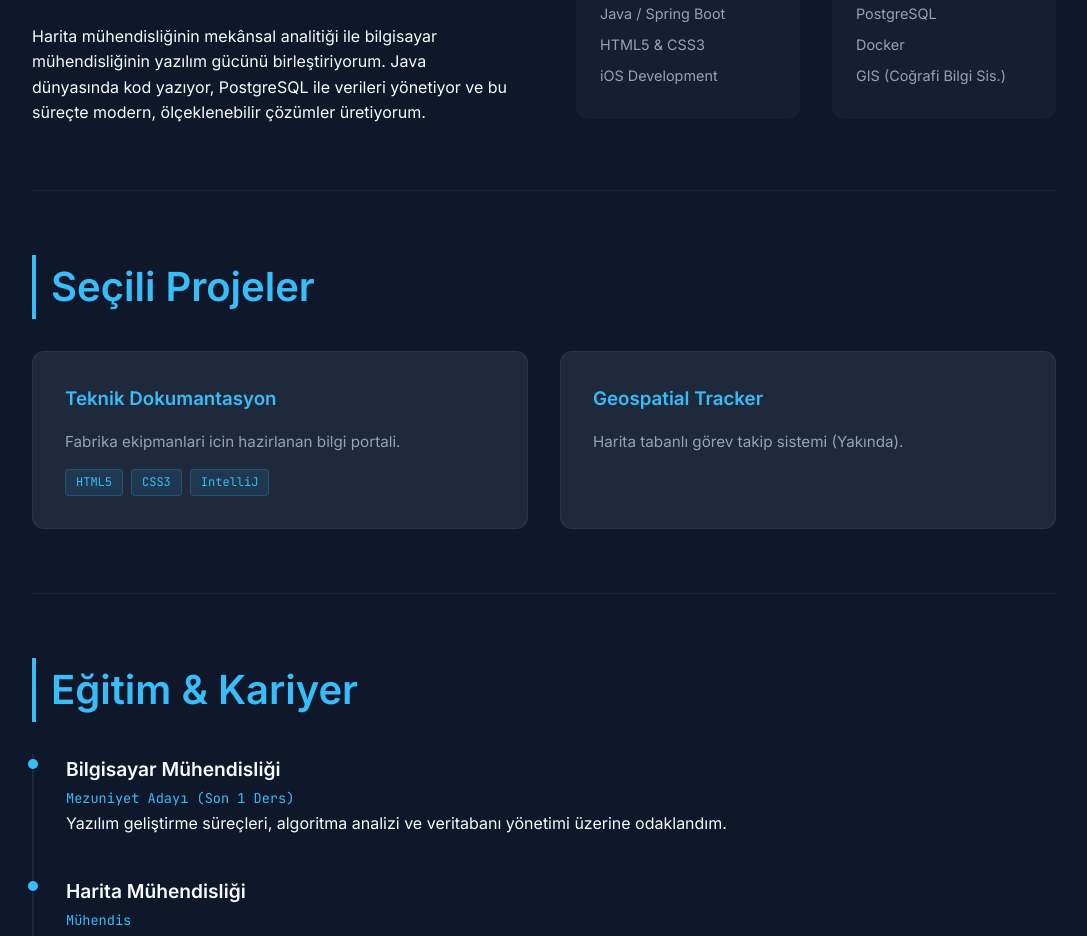
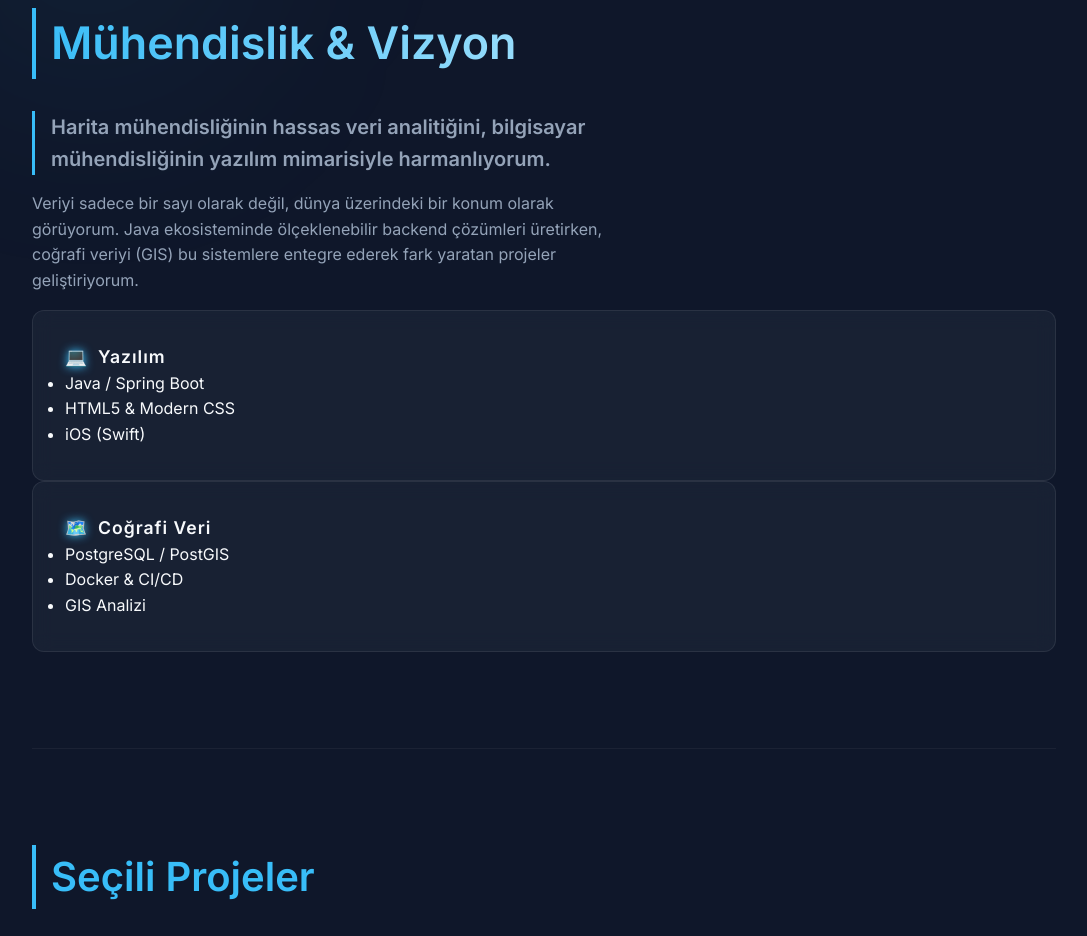
Before and after one commit to ersincrt/mecerit-portfolio, a website built with webpack: page index.html in a window 1280 px wide. Shown: the part 700-1636 px from the top of the page, without its empty margins (96-1183 px from the left). Built offline with nearby package versions, Linux system fonts and the light colour scheme.

Commit message:
Anasayfada değişiklikler yapıldı.

```diff
--- a/css/style.css
+++ b/css/style.css
@@ -3,17 +3,18 @@
 
 :root {
   --bg-color: #0f172a;
-  --card-bg: #1e293b;
+  --card-bg: rgba(30, 41, 59, 0.6); /* Cam efekti için yarı saydam */
   --accent-color: #38bdf8;
   --text-primary: #f8fafc;
   --text-secondary: #94a3b8;
 }
 
-/* --- 2. GENERAL RESET --- */
+/* --- 2. GENERAL RESET & EFFECTS --- */
 * {
   margin: 0;
   padding: 0;
   box-sizing: border-box;
+  scroll-behavior: smooth;
 }
 
 body {
@@ -22,6 +23,30 @@ body {
   font-family: 'Inter', sans-serif;
   line-height: 1.6;
   padding: 0 10%;
+  overflow-x: hidden; /* Taşmaları önler */
+}
+
+/* Arka Plan Parıltıları */
+body::before, body::after {
+  content: "";
+  position: fixed;
+  width: 500px;
+  height: 500px;
+  border-radius: 50%;
+  z-index: -1;
+  filter: blur(100px);
+}
+
+body::before {
+  top: -10%;
+  right: -5%;
+  background: radial-gradient(circle, rgba(56, 189, 248, 0.12) 0%, transparent 70%);
+}
+
+body::after {
+  bottom: -10%;
+  left: -5%;
+  background: radial-gradient(circle, rgba(56, 189, 248, 0.08) 0%, transparent 70%);
 }
 
 /* --- 3. NAVIGATION --- */
@@ -40,24 +65,14 @@ nav {
 
 .logo span { color: var(--accent-color); }
 
-nav ul {
-  display: flex;
-  list-style: none;
-  gap: 2rem;
-}
-
-nav a {
-  text-decoration: none;
-  color: var(--text-secondary);
-  transition: 0.3s;
-}
-
+nav ul { display: flex; list-style: none; gap: 2rem; }
+nav a { text-decoration: none; color: var(--text-secondary); transition: 0.3s; }
 nav a:hover { color: var(--accent-color); }
 
-/* --- 4. HEADER / HERO --- */
+/* --- 4. HEADER / HERO & TYPEWRITER --- */
 header {
   text-align: center;
-  padding: 5rem 0;
+  padding: 8rem 0;
 }
 
 header h1 {
@@ -68,29 +83,17 @@ header h1 {
 
 .highlight { color: var(--accent-color); font-weight: 700; }
 
-header p {
-  color: var(--text-secondary);
-  font-size: 1.2rem;
-  margin-bottom: 2rem;
+#typewriter::after {
+  content: '|';
+  animation: blink 0.7s infinite;
 }
-
-.status-badge {
-  display: inline-block;
-  padding: 6px 12px;
-  background: rgba(56, 189, 248, 0.1);
-  border: 1px solid var(--accent-color);
-  border-radius: 50px;
-  font-size: 0.8rem;
-  font-family: 'JetBrains Mono', monospace;
-  margin-bottom: 1rem;
-  color: var(--accent-color);
-}
+@keyframes blink { 50% { opacity: 0; } }
 
 /* --- 5. SOCIAL BUTTONS --- */
 .social-links {
   display: flex;
   justify-content: center;
-  gap: 1.2rem; /* Butonlar arası boşluğu biraz açtık */
+  gap: 1.2rem;
   margin-top: 2rem;
   flex-wrap: wrap;
 }
@@ -106,13 +109,6 @@ header p {
   display: inline-block;
 }
 
-.btn-social:hover {
-  background: rgba(56, 189, 248, 0.2);
-  transform: translateY(-3px);
-  box-shadow: 0 5px 15px rgba(56, 189, 248, 0.2);
-  color: #fff;
-}
-
 .highlight-btn {
   background: var(--accent-color);
   color: var(--bg-color);
@@ -120,14 +116,27 @@ header p {
 }
 
 .highlight-btn:hover {
-  background: #7dd3fc; /* Daha açık mavi parlama */
-  color: var(--bg-color);
+  background: #7dd3fc;
   transform: translateY(-3px);
   box-shadow: 0 5px 15px rgba(56, 189, 248, 0.4);
 }
 
-/* --- 6. SECTIONS GENERAL --- */
-section { padding: 4rem 0; border-top: 1px solid rgba(255, 255, 255, 0.05); }
+/* --- 6. SECTIONS & REVEAL ANIMATION --- */
+section {
+  padding: 6rem 0;
+  border-top: 1px solid rgba(255, 255, 255, 0.05);
+}
+
+.reveal {
+  opacity: 0;
+  transform: translateY(30px);
+  transition: all 0.8s ease-out;
+}
+
+.reveal.active {
+  opacity: 1;
+  transform: translateY(0);
+}
 
 section h2 {
   border-left: 4px solid var(--accent-color);
@@ -137,33 +146,23 @@ section h2 {
   color: var(--accent-color);
 }
 
-/* --- 7. CARDS & PROJECTS --- */
-.grid {
-  display: grid;
-  grid-template-columns: repeat(auto-fit, minmax(300px, 1fr));
-  gap: 2rem;
-  margin-top: 2rem;
-}
-
-.card {
+/* --- 7. CARDS (GLASSMORPHISM) --- */
+.card, .skill-category {
   background: var(--card-bg);
+  backdrop-filter: blur(10px); /* Buzlu cam etkisi */
+  -webkit-backdrop-filter: blur(10px);
   padding: 2rem;
   border-radius: 12px;
-  border: 1px solid rgba(255, 255, 255, 0.05);
+  border: 1px solid rgba(255, 255, 255, 0.08);
   transition: all 0.3s;
 }
 
 .card:hover {
   transform: translateY(-8px);
-  outline: 1px solid var(--accent-color);
-  box-shadow: 0 0 25px rgba(56, 189, 248, 0.2);
+  border-color: var(--accent-color);
+  box-shadow: 0 15px 35px rgba(56, 189, 248, 0.15);
   background: rgba(30, 41, 59, 0.8);
 }
-
-.card h3 { margin-bottom: 1rem; color: var(--accent-color); }
-.card p { color: var(--text-secondary); font-size: 0.95rem; }
-
-.card-tags { display: flex; flex-wrap: wrap; gap: 8px; margin-top: 15px; }
 
 .tag {
   font-size: 0.75rem;
@@ -175,33 +174,9 @@ section h2 {
   border: 1px solid rgba(56, 189, 248, 0.2);
 }
 
-/* --- 8. ABOUT & SKILLS --- */
-.about-container { display: flex; flex-wrap: wrap; gap: 4rem; align-items: flex-start; }
-.about-text { flex: 1; min-width: 300px; }
-.skills-wrapper { flex: 1; display: flex; gap: 2rem; min-width: 300px; }
-
-.skill-category {
-  background: rgba(255, 255, 255, 0.03);
-  padding: 1.5rem;
-  border-radius: 12px;
-  flex: 1;
-}
-
-.skill-category h4 {
-  color: var(--accent-color);
-  margin-bottom: 1rem;
-  font-family: 'JetBrains Mono', monospace;
-  border-bottom: 1px solid rgba(56, 189, 248, 0.2);
-  padding-bottom: 0.5rem;
-}
-
-.skill-category ul { list-style: none; }
-.skill-category li { margin-bottom: 0.5rem; color: var(--text-secondary); font-size: 0.9rem; }
-
-/* --- 9. TIMELINE --- */
+/* --- 8. TIMELINE --- */
 .timeline { margin-top: 2rem; border-left: 2px solid var(--card-bg); padding-left: 2rem; }
 .timeline-item { margin-bottom: 2.5rem; position: relative; }
-
 .timeline-item::before {
   content: '';
   position: absolute;
@@ -213,10 +188,7 @@ section h2 {
   border-radius: 50%;
 }
 
-.timeline-item h3 { font-size: 1.2rem; color: var(--text-primary); }
-.timeline-item span { font-size: 0.85rem; color: var(--accent-color); font-family: 'JetBrains Mono', monospace; }
-
-/* --- 10. FOOTER & MOBILE --- */
+/* --- 9. FOOTER --- */
 footer {
   text-align: center;
   padding: 4rem 0;
@@ -229,5 +201,43 @@ footer {
 @media (max-width: 768px) {
   body { padding: 0 5%; }
   header h1 { font-size: 2.5rem; }
-  nav ul { display: none; } /* Mobil menü için basit çözüm */
+  nav ul { display: none; }
 }
+
+/* Hakkımda Metin Stilleri */
+.about-text h2 {
+  font-size: 2.8rem;
+  background: linear-gradient(90deg, var(--accent-color), #fff);
+  -webkit-background-clip: text;
+  -webkit-text-fill-color: transparent;
+  margin-bottom: 2rem;
+}
+
+.lead-text {
+  font-size: 1.25rem;
+  font-weight: 600;
+  color: var(--text-primary);
+  margin-bottom: 1.5rem;
+  border-left: 3px solid var(--accent-color);
+  padding-left: 1rem;
+}
+
+.about-text p {
+  color: var(--text-secondary);
+  max-width: 600px;
+  margin-bottom: 1rem;
+}
+
+/* Yetenek Kartlarına İkon Dokunuşu */
+.icon {
+  font-style: normal;
+  margin-right: 10px;
+  filter: drop-shadow(0 0 5px var(--accent-color));
+}
+
+.skill-category h4 {
+  display: flex;
+  align-items: center;
+  font-size: 1.1rem;
+  letter-spacing: 1px;
+}
--- a/index.html
+++ b/index.html
@@ -19,8 +19,10 @@
 <header>
   <div class="status-badge">Aday Mühendis & Teknoloji Tutkunu</div>
   <h1>Merhaba, ben <span class="highlight">Ersin</span></h1>
-  <p>Bilgisayar ve Harita Mühendisliği disiplinlerini yazılımın gücüyle birleştiriyorum.
-    Şu an Java ekosisteminde derinleşiyor ve mekânsal veri sistemleri üzerine projeler geliştiriyorum.</p>
+  <p style="font-size: 1.5rem; color: var(--text-secondary); min-height: 2.2rem;">
+    Ben bir <span id="typewriter" class="highlight"></span>
+  </p>
+
   <div class="social-links">
     <a href="https://www.linkedin.com/in/mehmet-ersin-cerit/" target="_blank" class="btn-social highlight-btn">LinkedIn</a>
     <a href="https://github.com/ersincrt" target="_blank" class="btn-social highlight-btn">GitHub</a>
@@ -28,39 +30,40 @@
   </div>
 </header>
 
-<section id="hakkimda">
+<section id="hakkimda" class="reveal">
   <div class="about-container">
     <div class="about-text">
-      <h2>İki Disiplin, Tek Odak</h2>
-      <p>Harita mühendisliğinin mekânsal analitiği ile bilgisayar mühendisliğinin yazılım gücünü birleştiriyorum. Java dünyasında kod yazıyor, PostgreSQL ile verileri yönetiyor ve bu süreçte modern, ölçeklenebilir çözümler üretiyorum.</p>
+      <h2>Mühendislik & Vizyon</h2>
+      <p class="lead-text">Harita mühendisliğinin hassas veri analitiğini, bilgisayar mühendisliğinin yazılım mimarisiyle harmanlıyorum.</p>
+      <p>Veriyi sadece bir sayı olarak değil, dünya üzerindeki bir konum olarak görüyorum. Java ekosisteminde ölçeklenebilir backend çözümleri üretirken, coğrafi veriyi (GIS) bu sistemlere entegre ederek fark yaratan projeler geliştiriyorum.</p>
     </div>
     <div class="skills-wrapper">
       <div class="skill-category">
-        <h4>Yazılım</h4>
+        <h4><i class="icon">💻</i> Yazılım</h4>
         <ul>
           <li>Java / Spring Boot</li>
-          <li>HTML5 & CSS3</li>
-          <li>iOS Development</li>
+          <li>HTML5 & Modern CSS</li>
+          <li>iOS (Swift)</li>
         </ul>
       </div>
       <div class="skill-category">
-        <h4>Veri & Sistem</h4>
+        <h4><i class="icon">🗺️</i> Coğrafi Veri</h4>
         <ul>
-          <li>PostgreSQL</li>
-          <li>Docker</li>
-          <li>GIS (Coğrafi Bilgi Sis.)</li>
+          <li>PostgreSQL / PostGIS</li>
+          <li>Docker & CI/CD</li>
+          <li>GIS Analizi</li>
         </ul>
       </div>
     </div>
   </div>
 </section>
 
-<section id="projeler">
+<section id="projeler" class="reveal">
   <h2>Seçili Projeler</h2>
   <div class="grid">
     <div class="card">
-      <h3>Teknik Dokumantasyon</h3>
-      <p>Fabrika ekipmanlari icin hazirlanan bilgi portali.</p>
+      <h3>Teknik Dokümantasyon</h3>
+      <p>Fabrika ekipmanları için hazırlanan bilgi portalı.</p>
       <div class="card-tags">
         <span class="tag">HTML5</span>
         <span class="tag">CSS3</span>
@@ -70,11 +73,15 @@
     <div class="card">
       <h3>Geospatial Tracker</h3>
       <p>Harita tabanlı görev takip sistemi (Yakında).</p>
+      <div class="card-tags">
+        <span class="tag">Java</span>
+        <span class="tag">GIS</span>
+      </div>
     </div>
   </div>
 </section>
 
-<section id="egitim">
+<section id="egitim" class="reveal">
   <h2>Eğitim & Kariyer</h2>
   <div class="timeline">
     <div class="timeline-item">
@@ -90,12 +97,12 @@
   </div>
 </section>
 
-<section id="iletişim">
+<section id="iletişim" class="reveal">
   <h2>İletişim</h2>
   <p>Şu an yeni fırsatlara ve staj imkanlarına açığım. Benimle LinkedIn üzerinden veya mail yoluyla iletişime geçebilirsiniz.</p>
   <div class="social-links" style="justify-content: flex-start; margin-top: 2rem;">
-    <a href="mailto:mecerit42@gmail.com">mecerit42@gmail.com</a>
-    <a href="https://www.linkedin.com/in/mehmet-ersin-cerit/" target="_blank">LinkedIn'de Bağlan</a>
+    <a href="mailto:mecerit42@gmail.com" class="btn-social highlight-btn">mecerit42@gmail.com</a>
+    <a href="https://www.linkedin.com/in/mehmet-ersin-cerit/" target="_blank" class="btn-social highlight-btn">LinkedIn'de Bağlan</a>
   </div>
 </section>
 
@@ -103,5 +110,39 @@
   <p>&copy; 2026 mecerit.com | Built with Caffeine & Java</p>
 </footer>
 
+<script>
+  // TYPEWRITER
+  const textElement = document.getElementById("typewriter");
+  const phrases = ["Bilgisayar Mühendisi.", "Harita Mühendisi.", "Java Geliştirici.", "Mekânsal Veri Uzmanı."];
+  let phraseIdx = 0, charIdx = 0, isDeleting = false;
+
+  function type() {
+    const currentPhrase = phrases[phraseIdx];
+    if (isDeleting) {
+      textElement.textContent = currentPhrase.substring(0, charIdx--);
+      if (charIdx < 0) { isDeleting = false; phraseIdx = (phraseIdx + 1) % phrases.length; }
+    } else {
+      textElement.textContent = currentPhrase.substring(0, charIdx++);
+      if (charIdx > currentPhrase.length) { isDeleting = true; setTimeout(type, 2000); return; }
+    }
+    setTimeout(type, isDeleting ? 60 : 120);
+  }
+
+  // SCROLL REVEAL
+  function reveal() {
+    var reveals = document.querySelectorAll(".reveal");
+    for (var i = 0; i < reveals.length; i++) {
+      var windowHeight = window.innerHeight;
+      var elementTop = reveals[i].getBoundingClientRect().top;
+      if (elementTop < windowHeight - 100) {
+        reveals[i].classList.add("active");
+      }
+    }
+  }
+
+  window.addEventListener("scroll", reveal);
+  window.onload = () => { type(); reveal(); };
+</script>
+
 </body>
 </html>
```
